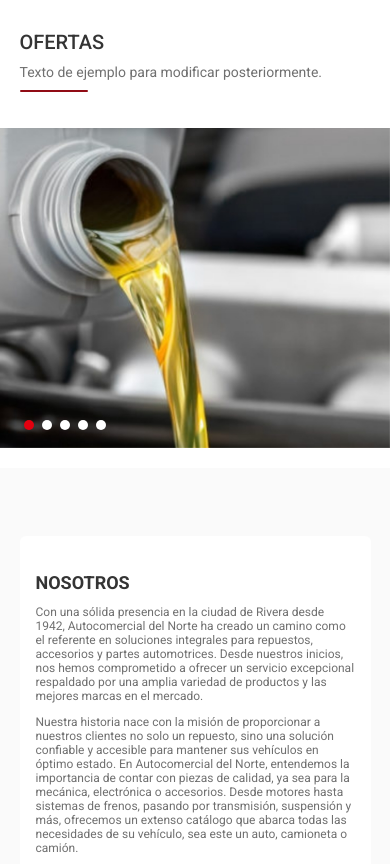
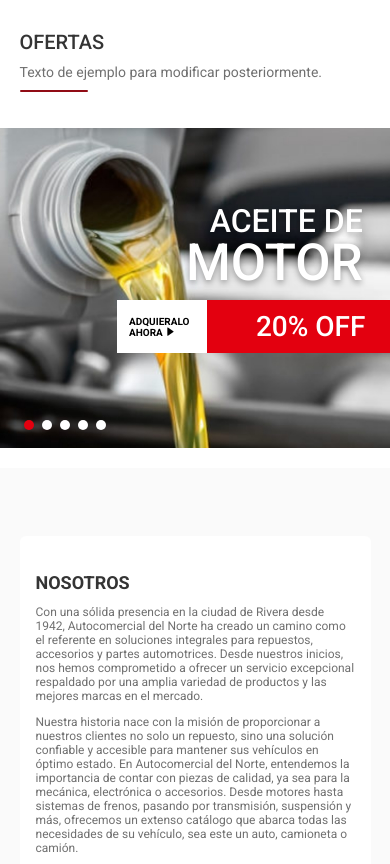
Before and after one commit to SantLop01/AN, a plain HTML site: page index.html in a window 390 px wide. Shown: the part 1900-2764 px from the top of the page. Drawn offline with nearby package versions, Linux system fonts and the light colour scheme.

Commit message:
Elemento html y estilos añadidos

```diff
--- a/css/styles.css
+++ b/css/styles.css
@@ -599,6 +599,87 @@ img {
     margin-bottom: var(--spacing-10);
 }
 
+.offers__content {
+    position: relative;
+}
+
+.offers__content .offers__img img {
+    min-height: 280px;
+}
+
+.offers__content .offers__text {
+    position: absolute;
+    top: 16%;
+    right: 0;
+    width: 50%;
+    display: flex;
+    flex-direction: column;
+    gap: var(--spacing-12);
+}
+
+.offers__text .offers__title {
+    font-size: 5.2em;
+    font-weight: 500;
+    color: var(--alternative-text-color);
+    text-align: right;
+    line-height: 1;
+    text-transform: uppercase;
+    text-shadow: 0px 3px 6px #0000005C;
+    white-space: pre-line;
+    margin-right: 18%;
+}
+
+.offers__title span {
+    font-size: 1.6em;
+    font-weight: 500;
+    color: var(--alternative-text-color);
+    text-align: left;
+    text-transform: uppercase;
+    text-shadow: 0px 3px 6px #0000005C;
+}
+
+.offers__text .offer__wrap {
+    display: flex;
+    justify-content: flex-end;
+    width: 100%;
+}
+
+.offer__wrap .offer__link {
+    display: flex;
+    align-items: center;
+    width: 90%;
+}
+
+.offer__link .offer__left {
+    display: flex;
+    align-items: center;
+    justify-content: center;
+    padding: var(--spacing-12);
+    background-color: var(--primary-bg-color);
+    height: 100%;
+}
+
+.offer__left span {
+    color: #000000;
+    font-size: var(--font-msmall);
+    font-weight: bold;
+}
+
+.offer__link .offer__right {
+    display: flex;
+    align-items: center;
+    justify-content: center;
+    padding: var(--spacing-10) 18% var(--spacing-10) var(--spacing-20);
+    background-color: var(--main-color);
+    color: var(--alternative-text-color);
+    font-weight: 500;
+    width: 100%;
+}
+
+.offer__right span {
+    font-size: 5.2em;
+}
+
 /* About Section */
 .about__section {
     display: flex;
@@ -832,6 +913,19 @@ img {
     .offers__section .offers__heading {
         padding: 0 5% var(--spacing-36) 5%;
     }
+    .offers__text .offers__title {
+        font-size: var(--font-display);
+        margin-right: 10%;
+    }
+    .offer__left span {
+        font-size: var(--font-xsmall);
+    }
+    .offer__link .offer__right {
+        padding: var(--spacing-10) 9% var(--spacing-10) var(--spacing-20);
+    }
+    .offer__right span {
+        font-size: 4.7em;
+    }
 
     /* About Section */
     .about__section {
@@ -894,6 +988,16 @@ img {
     .brands__list .brands__item {
         min-width: 100px;
         min-height: 100px;
+    }
+
+    /* Offers Section */
+    .offer__wrap .offer__link {
+        width: 100%;
+    }
+    .offer__right span {
+        font-size: 4.2em;
+        text-align: right;
+        width: 100%;
     }
 
     /* About Section */
@@ -978,6 +1082,9 @@ img {
     }
 
     /* Offers Section */
+    .offers__content .offers__text {
+        width: 62%;
+    }
     .offers__heading .offers__title {
         font-size: var(--font-large);
     }
@@ -996,6 +1103,21 @@ img {
 @media (max-width: 520px) {
     .html {
         font-size: 50%;
+    }
+
+    /* Offers Section */
+    .offers__content .offers__text {
+        top: 24%;
+        width: 70%;
+    }
+    .offers__text .offers__title {
+        font-size: var(--font-xxlarge);
+    }
+    .offer__left span {
+        font-size: var(--font-xsmall);
+    }
+    .offer__right span {
+        font-size: 4.2em;
     }
 
     /* About Section - Footer */
@@ -1040,6 +1162,14 @@ img {
 
     #menu__icon {
         font-size: var(--font-xlarge);
+    }
+
+    /* Offers Section */
+    .offer__left span {
+        font-size: 1em;
+    }
+    .offer__right span {
+        font-size: 2.8em;
     }
 
     /* About Section */
--- a/index.html
+++ b/index.html
@@ -271,15 +271,32 @@
                 <p class="offers__subtitle">Texto de ejemplo para modificar posteriormente.</p>
                 <span></span>
             </div>
-            <!-- Slider main container -->
             <div class="swiper">
-                <!-- Additional required wrapper -->
                 <div class="swiper-wrapper">
-                    <!-- Slides -->
                     <div class="swiper-slide">
-                        <picture class="offers__img">
-                            <img src="assets/img/offers.jpg" alt="slider">
-                        </picture>
+                        <div class="offers__content">
+                            <picture class="offers__img">
+                                <img src="assets/img/offers.jpg" alt="slider">
+                            </picture>
+                            <div class="offers__text">
+                                <p class="offers__title">Aceite de
+                                    <span>Motor</span>
+                                </p>
+                                <div class="offer__wrap">
+                                    <a href="#" class="offer__link">
+                                        <div class="offer__left">
+                                            <span>
+                                                ADQUIERALO AHORA
+                                                <i class='bx bxs-right-arrow'></i>
+                                            </span>
+                                        </div>
+                                        <div class="offer__right">
+                                            <span>20% OFF</span>
+                                        </div>
+                                    </a>
+                                </div>
+                            </div>
+                        </div>
                     </div>
                     <div class="swiper-slide">Slide 2</div>
                     <div class="swiper-slide">Slide 3</div>
```
